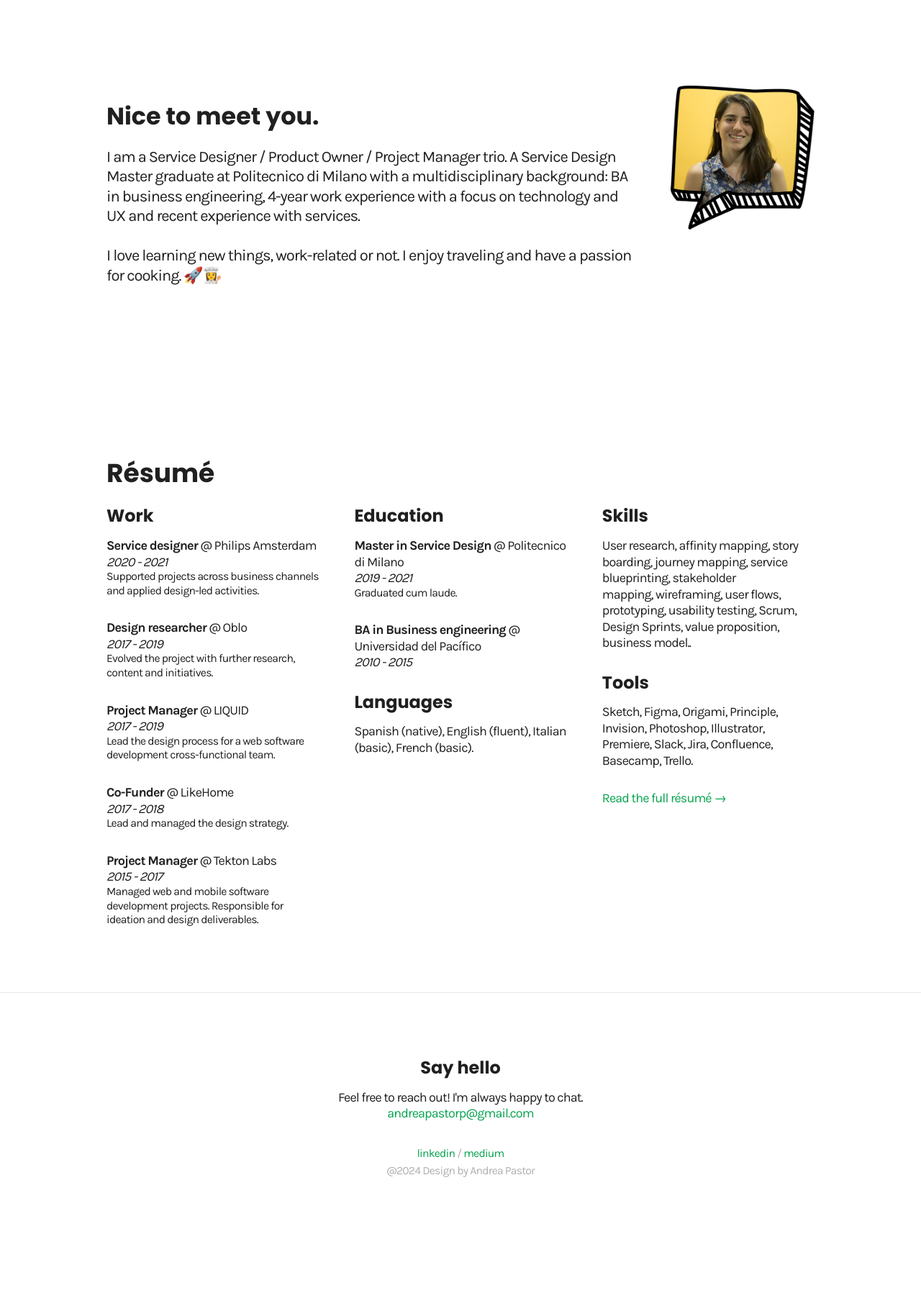
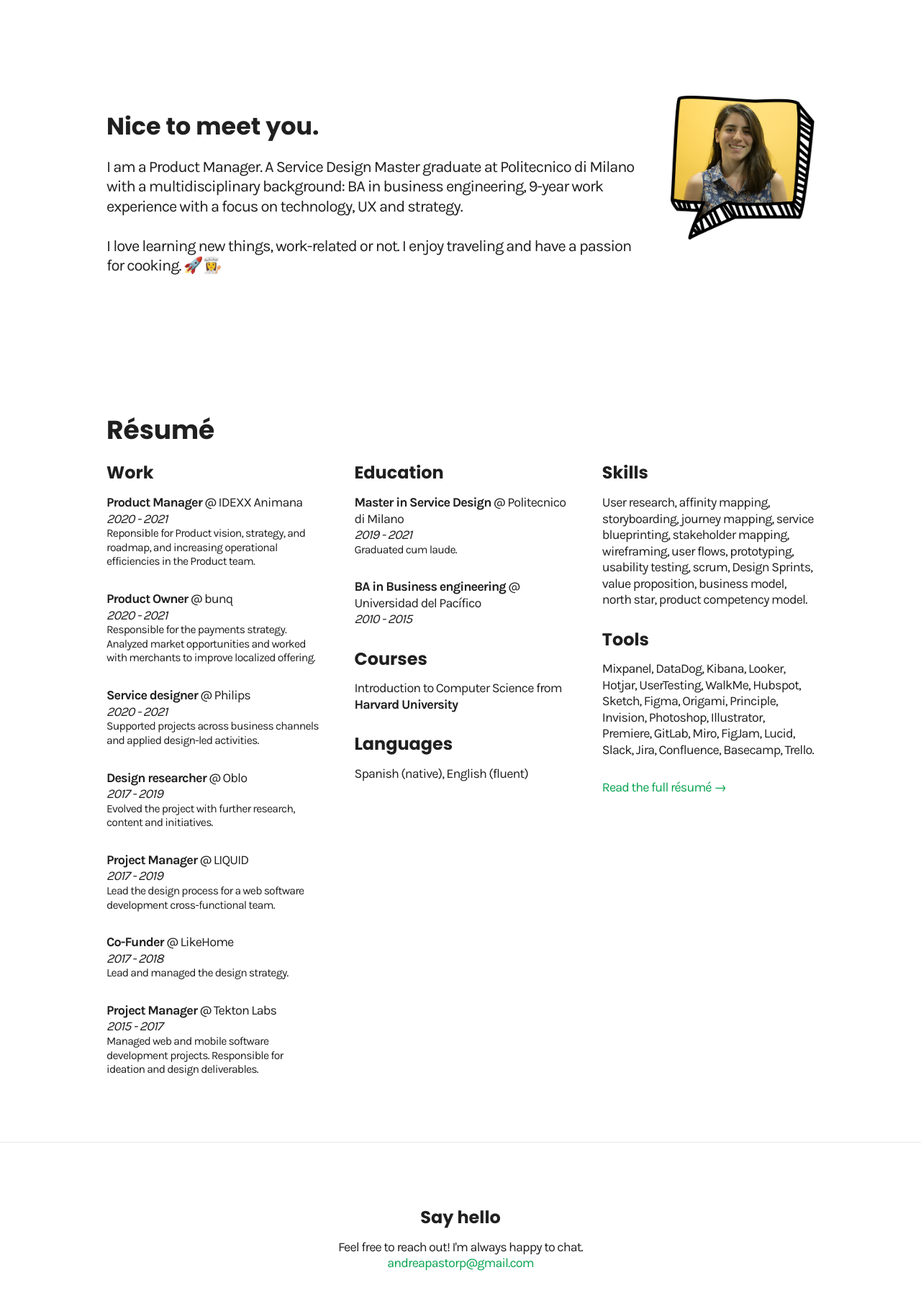
Before and after one commit to andreapastorp/portfolio, a Flask app: page /about in a window 1280 px wide. Shown: the part 70-1867 px from the top of the page at 72% size. Before the commit the page ends 1706 px from the top, so only its background shows below. Run offline with Flask 3, Linux system fonts and the light colour scheme; some libraries are stand-ins or nearby versions; some web fonts are replaced.

Commit message:
Update resume

```diff
--- a/public/static/main.css
+++ b/public/static/main.css
@@ -264,7 +264,7 @@ a.project-link {
 /* Larger than phablet */
 @media (min-width: 550px) {
   .section-resume {
-		margin-top: 120px;	}
+		margin-top: 60px;	}
 	.resume {
 		display: flex;
     flex-wrap: wrap;
--- a/public/templates/about.html
+++ b/public/templates/about.html
@@ -10,13 +10,13 @@ Andrea Pastor - Product and Design portfolio
   <div class="container">
 
     <div class="image-container">
-            <img class="hero-image" src="./img/Andrea.png" alt="">
+      <img class="hero-image" src="../static/img/Andrea.png" alt="">
     </div>
 
     <div class="hero-text">
 
       <h1 class="big">Nice to meet you.</h1>
-            <p class="highlight">I am a Service Designer / Product Owner / Project Manager trio. A Service Design Master graduate at Politecnico di Milano with a multidisciplinary background: BA in business engineering, 4-year work experience with a focus on technology and UX and recent experience with services.
+      <p class="highlight">I am a Product Manager. A Service Design Master graduate at Politecnico di Milano with a multidisciplinary background: BA in business engineering, 9-year work experience with a focus on technology, UX and strategy.
         <br><br>I love learning new things, work-related or not. I enjoy traveling and have a passion for cooking. 🚀👩‍🍳</p>
 
     </div>
@@ -36,7 +36,21 @@ Andrea Pastor - Product and Design portfolio
 
         <div class="resume-section">
           <h2>Work</h2>
-                <p><strong>Service designer</strong> @ Philips Amsterdam
+
+          <div class="resume-section">
+            <p><strong>Product Manager</strong> @ IDEXX Animana
+              <br><em>2020 - 2021</em></p>
+            <p class="mini">Reponsible for Product vision, strategy, and roadmap, and increasing operational efficiencies in the Product team.</p>
+          </div>
+
+          <div class="resume-section">
+            <p><strong>Product Owner</strong> @ bunq
+              <br><em>2020 - 2021</em></p>
+            <p class="mini">Responsible for the payments strategy. Analyzed market opportunities and worked with merchants to improve localized offering.</p>
+          </div>
+
+          <div class="resume-section">
+            <p><strong>Service designer</strong> @ Philips
               <br><em>2020 - 2021</em></p>
             <p class="mini">Supported projects across business channels and applied design-led activities.</p>
           </div>
@@ -65,25 +79,32 @@ Andrea Pastor - Product and Design portfolio
             <p class="mini">Managed web and mobile software development projects. Responsible for ideation and design deliverables.</p>
           </div>
         </div>
+      </div>
 
       <div class="resume-column">
 
         <div class="resume-section">
           <h2>Education</h2>
+          <div class="resume-section">
             <p><strong>Master in Service Design</strong> @ Politecnico di Milano
               <br><em>2019 - 2021</em></p>
             <p class="mini">Graduated cum laude.</p>
           </div>
 
           <div class="resume-section">
-
             <p><strong>BA in Business engineering</strong> @ Universidad del Pacífico
               <br><em>2010 - 2015</em></p>
+          </div>
+        </div>
+
+        <div class="resume-section">
+          <h2>Courses</h2>
+          <p>Introduction to Computer Science from <b>Harvard University</b></p>
         </div>
 
         <div class="resume-section">
           <h2>Languages</h2>
-                <p>Spanish (native), English (fluent), Italian (basic), French (basic).</p>
+          <p>Spanish (native), English (fluent)</p>
         </div>
 
       </div>
@@ -92,16 +113,20 @@ Andrea Pastor - Product and Design portfolio
 
         <div class="resume-section">
           <h2>Skills</h2>
-                  <p>User research, affinity mapping, story boarding, journey mapping, service blueprinting, stakeholder mapping, wireframing, user flows, prototyping, usability testing, Scrum, Design Sprints, value proposition, business model..</p>
+          <div class="resume-section">
+            <p>
+User research, affinity mapping, storyboarding, journey mapping, service blueprinting, stakeholder mapping, wireframing, user flows, prototyping, usability testing, scrum, Design Sprints, value proposition, business model, north star, product competency model.
+            </p>
           </div>
 
           <div class="resume-section">
             <h2>Tools</h2>
-                  <p>Sketch, Figma, Origami, Principle, Invision, Photoshop, Illustrator, Premiere, Slack, Jira, Confluence, Basecamp, Trello.</p>
+            <p>Mixpanel, DataDog, Kibana, Looker, Hotjar, UserTesting, WalkMe, Hubspot, Sketch, Figma, Origami, Principle, Invision, Photoshop, Illustrator, Premiere, GitLab, Miro, FigJam, Lucid, Slack, Jira, Confluence, Basecamp, Trello.</p>
           </div>
 
+        </div>
         <div class="resume-section">
-                <p><a target="_blank" href="./files/CV - Andrea Pastor Palacios.pdf">Read the full résumé →</a></p>
+          <p><a target="_blank" href="../static/files/CV - Andrea Pastor Palacios.pdf">Read the full résumé →</a></p>
         </div>
 
       </div>
```
Lines whose indentation alone changed are shown as unchanged.
